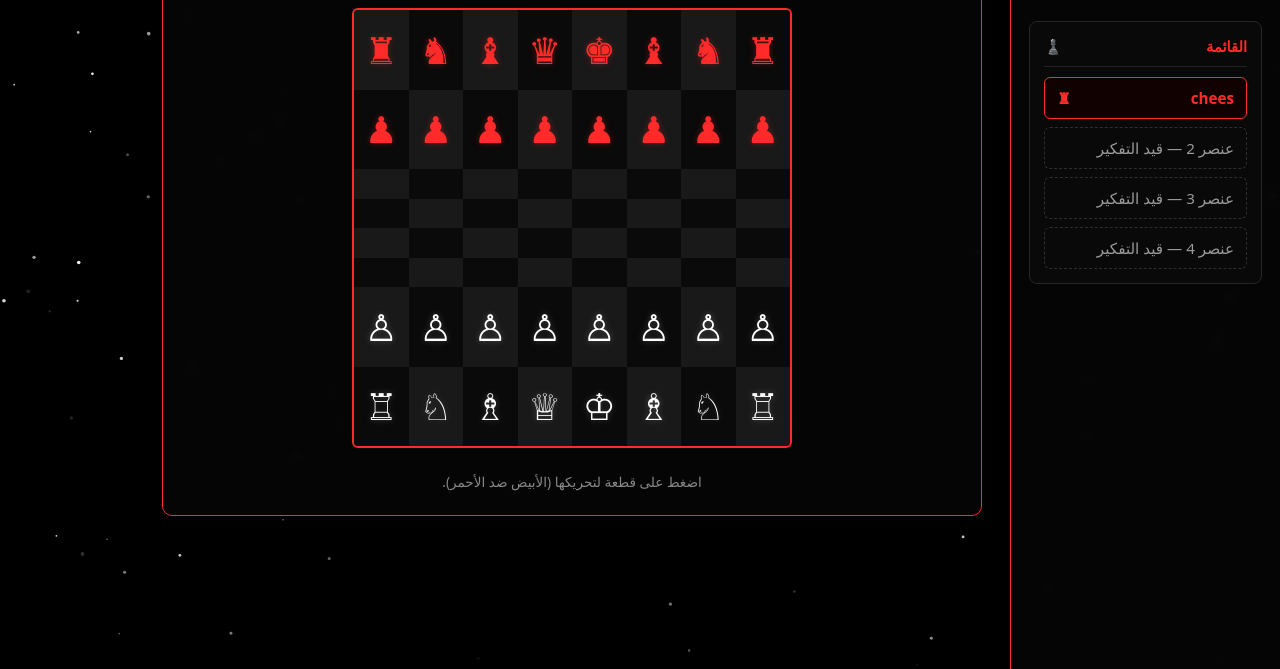
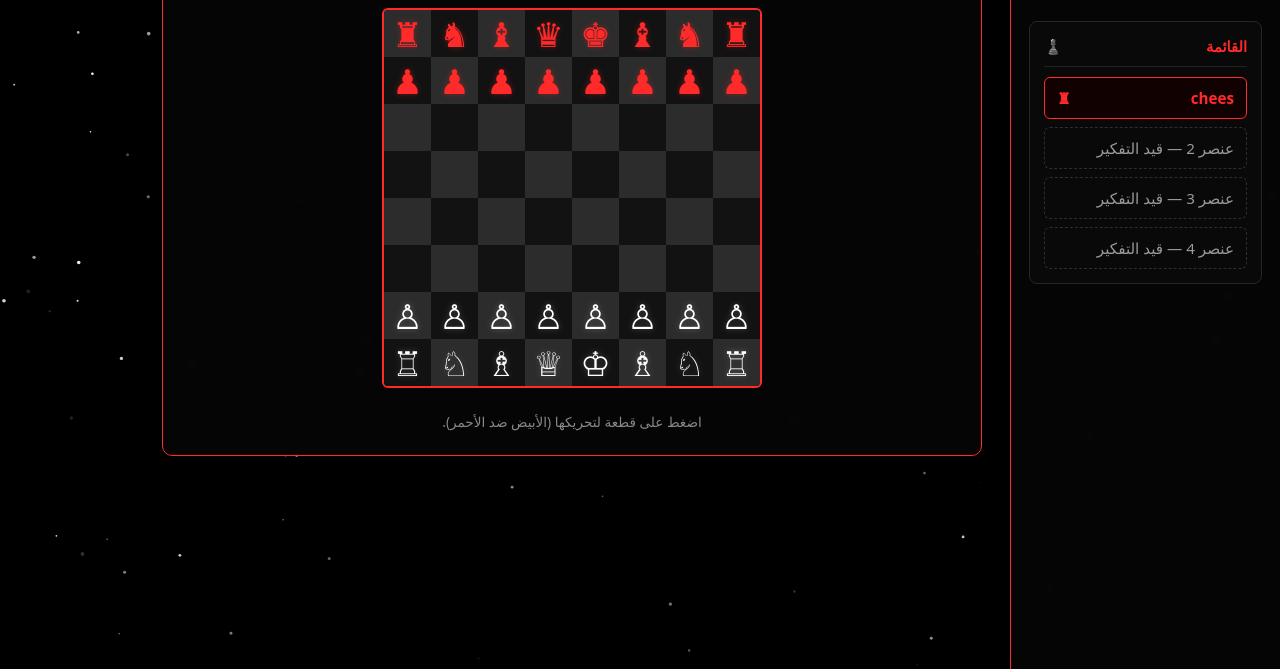
Before and after one commit to tafkir-netizen/Public, a plain HTML site: page index.html in a window 1280 px wide. Shown: the part 131-800 px from the top of the page. Drawn offline with Linux system fonts and the light colour scheme.

Commit message:
Update index.html

```diff
--- a/index.html
+++ b/index.html
@@ -633,7 +633,37 @@
             gameOver = false;
             document.getElementById('turn-text').textContent = 'الدور: الأبيض ♔';
             document.getElementById('game-msg').textContent = 'اضغط على قطعة لتحريكها (الأبيض ضد الأحمر).';
-            renderBoard();
+            renderBoard();            fixBoardLayout();
+
+        }
+        function fixBoardLayout() {
+            const boardEl = document.getElementById('board');
+            if (!boardEl) return;
+
+            boardEl.style.display = 'grid';
+            boardEl.style.gridTemplateColumns = 'repeat(8, 1fr)';
+            boardEl.style.gridTemplateRows = 'repeat(8, 1fr)';
+            boardEl.style.aspectRatio = '1 / 1';
+            boardEl.style.width = '100%';
+            boardEl.style.maxWidth = '380px';
+            boardEl.style.margin = '0 auto';
+            boardEl.style.overflow = 'hidden';
+                        const squares = boardEl.querySelectorAll('.square');
+            squares.forEach(sq => {
+                sq.style.aspectRatio = '1 / 1';
+                sq.style.width = '100%';
+                sq.style.height = '100%';
+                sq.style.display = 'flex';
+                sq.style.alignItems = 'center';
+                sq.style.justifyContent = 'center';
+                sq.style.fontSize = 'clamp(22px, 6vw, 34px)';
+                sq.style.lineHeight = '1';
+                sq.style.position = 'relative';
+                sq.style.backgroundColor = sq.classList.contains('light') ? '#2c2c2c' : '#121212';
+                if (sq.classList.contains('selected')) {
+                    sq.style.backgroundColor = 'rgba(255, 42, 42, 0.35)';
+                }
+            });
         }
 
         resetGame();
```
